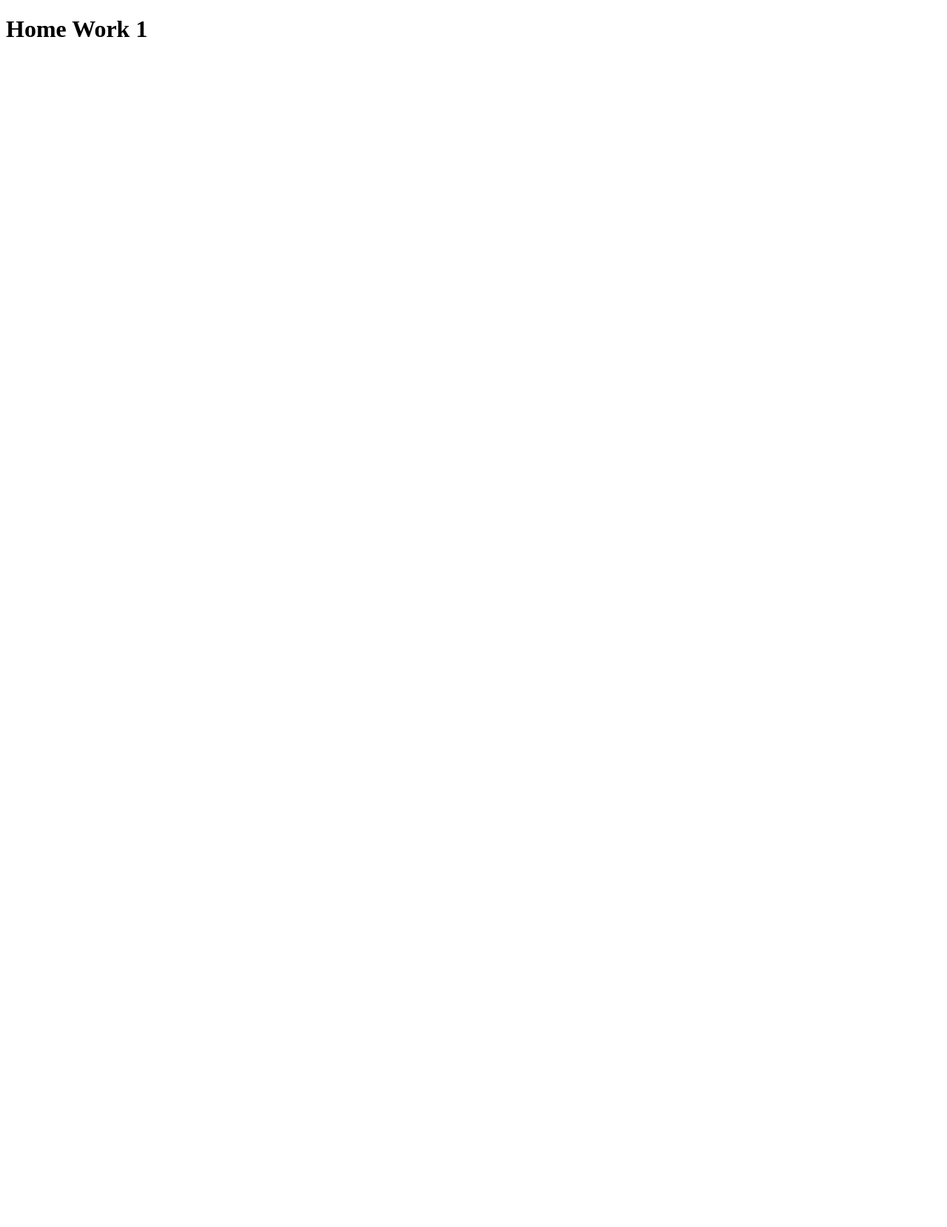
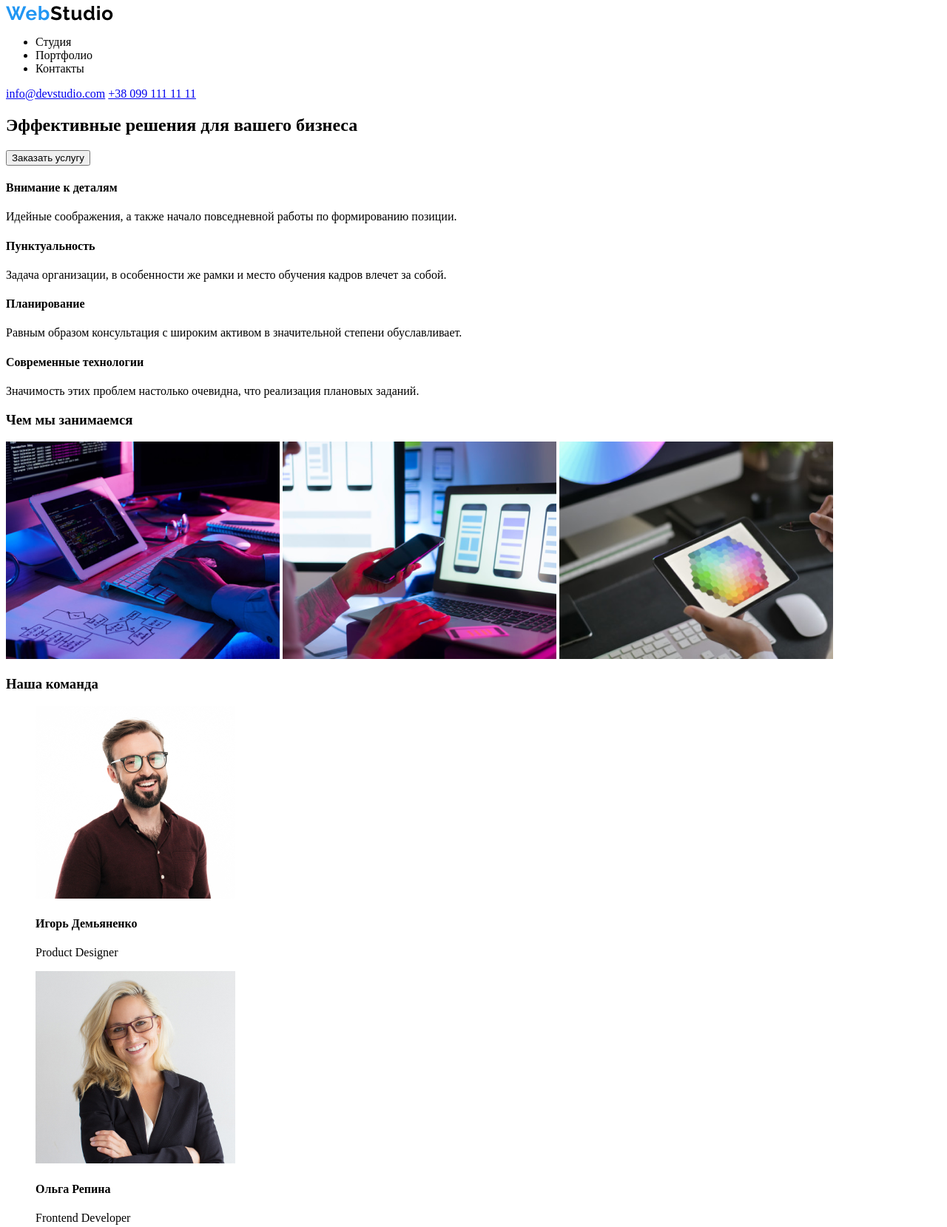
Before and after one commit to HeleneRem/HW1, a plain HTML site: page index.html in a window 1280 px wide. Shown: the top 1659 px of the page at 74% size. Before the commit the page ends 800 px from the top, so only its background shows below. Drawn offline with Linux system fonts and the light colour scheme.

Commit message:
add the scheme

```diff
--- a/index.html
+++ b/index.html
@@ -1,12 +1,111 @@
 <!DOCTYPE html>
-<html lang="en">
+<html lang="ru">
 <head>
     <meta charset="UTF-8">
     <meta http-equiv="X-UA-Compatible" content="IE=edge">
     <meta name="viewport" content="width=device-width, initial-scale=1.0">
-    <title>Home Work1</title>
+    <title>WebStudio</title>
 </head>
+
 <body>
- <h1>Home Work 1</h1>
+    <header class="header">
+      <a href="#">
+          <img src="./img/WebStudio.png" alt="WebStudio">
+      </a>
+      <nav>
+          <ul>
+            <li>Студия</li>
+            <li>Портфолио</li>
+            <li>Контaкты</li>
+          </ul>
+      </nav>
+      <div>
+        <a href="mailto:info@devstudio.com">info@devstudio.com</a>
+        <a href="tel:+380991111111">+38 099 111 11 11</a>
+      </div>
+    </header>
+
+    <main>
+        <!-- section-1 -->
+        <section class="section-1">
+            <h1>Эффективные решения для вашего бизнеса</h1>
+            <button>Заказать услугу</button>
+        </section>
+
+        <!-- section-2 -->
+        <section class="section-2">
+            <article class="details">
+                <h4>Внимание к деталям</h4>
+                <p>Идейные соображения, а также начало повседневной работы по формированию позиции.</p>
+            </article>
+
+            <article class="punctuality">
+                <h4>Пунктуальность</h4>
+                <p>Задача организации, в особенности же рамки и место обучения кадров влечет за собой.</p>
+            </article>
+
+            <article class="plan">
+                <h4>Планирование</h4>
+                <p>Равным образом консультация с широким активом в значительной степени обуславливает.</p>
+            </article>
+
+            <article class="technologies">
+                <h4>Современные технологии</h4>
+                <p>Значимость этих проблем настолько очевидна, что реализация плановых заданий.</p>
+            </article>
+        </section>
+        <!-- section-3 -->
+        <section class="section-3">
+          <div>
+            <h3>Чем мы занимаемся</h3>
+              <img src="./img/box 1.png" alt="box1">
+              <img src="./img/box 2.png" alt="box2">
+              <img src="./img/box 3.png" alt="box3">
+          </div>
+        </section>
+        <!-- section-4 -->
+        <section class="section-4">
+            <div>
+                <h3>Наша команда</h3>
+                 <figure class="figures">
+                     <img src="./img/Product Designer.jpg" alt="Product Designer">
+                     <h4>Игорь Демьяненко</h4>
+                     <p>Product Designer</p>
+                 </figure>
+                 <figure class="figures">
+                     <img src="./img/Frontend-Developer.jpg" alt="Frontend Developer">
+                     <h4>Ольга Репина</h4>
+                     <p>Frontend Developer</p>
+                 </figure>
+                 <figure class="figures">
+                     <img src="./img/Marketing.jpg" alt="Marketing">
+                     <h4>Николай Тарасов</h4>
+                     <p>Marketing</p>
+                 </figure>
+                 <figure class="figures">
+                     <img src="./img/UI-Designer.jpg" alt="UI Designer">
+                    <h4>Михаил Ермаков</h4>
+                    <p>UI Designer</p>
+                 </figure>
+            </div>
+        </section>
+    </main>
+
+    <footer>
+        <div>
+            <img src="./img/WebStudio.png" alt="WebStudio">
+            <span class="adress">
+                <h5>г. Киев, пр-т Леси Украинки, 26</h5>
+                <p>
+                    <a href="mailto:info@example.com">info@example.com</a>
+                </p>
+                <P>
+                    <a href="tel:+380991111111">+38 099 111 11 11</a>
+                </P>
+            </span>
+        </div>
+    </footer>
+
 </body>
+
 </html>
```
Also changed, not shown: img/Frontend-Developer.jpg (added), img/Marketing.jpg (added), img/Product Designer.jpg (added), img/UI-Designer.jpg (added), img/WebStudio.png (added), img/box 1.png (added), img/box 2.png (added), img/box 3.png (added).
